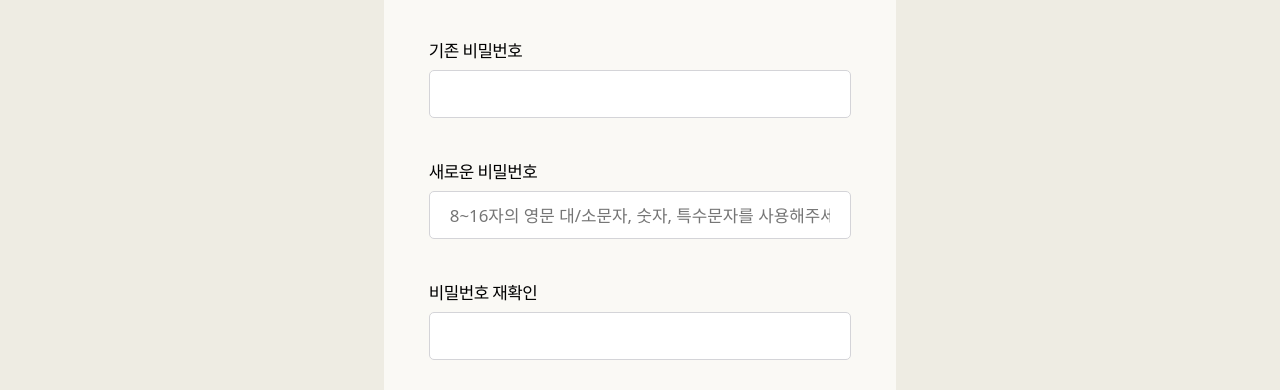
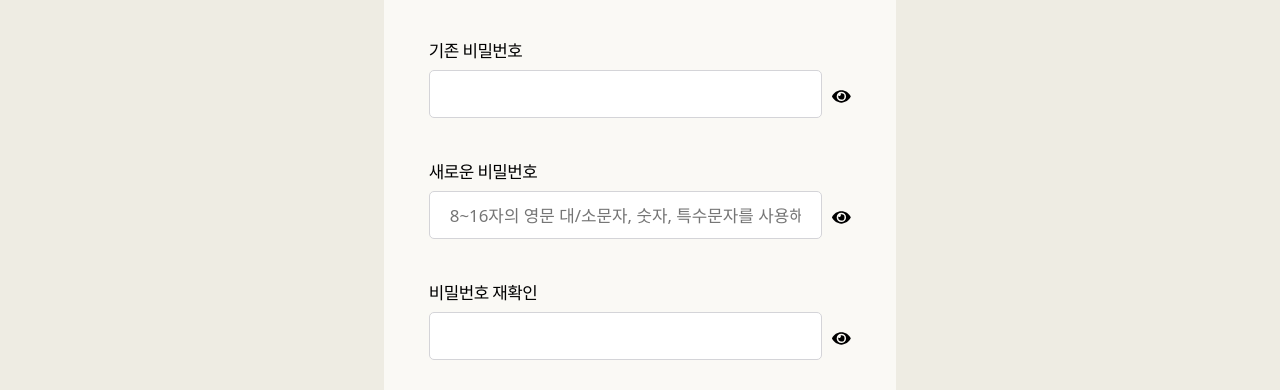
Before and after one commit to git1uv/client, a React (Create React App) app: page /pwchange in a window 1280 px wide. Shown: the part 207-597 px from the top of the page. Built offline with nearby package versions, Linux system fonts and the light colour scheme; no server answers.

Commit message:
feat: 비번 보이기 버튼 추가

```diff
--- a/src/components/Settings/Settings.change.style.js
+++ b/src/components/Settings/Settings.change.style.js
@@ -86,9 +86,10 @@ export const PwChange = styled.div`
     padding: 0;
   }
   input {
-    width: 100%;
+    width: 95%;
     height: 6vh;
-    padding: 10px 20px ;
+    padding: 10px 20px;
+    margin: 0 10px 0 0;
     color: black;
     font-size: 1.125rem;
     border: 1px solid #D4D4D8;
--- a/src/routes/Set/PwChange.jsx
+++ b/src/routes/Set/PwChange.jsx
@@ -2,6 +2,7 @@ import React, { useState, useEffect }  from 'react';
 import * as S from "../../components/Settings/Settings.style"
 import * as Set from "../../components/Settings/Settings.change.style"
 import { FiChevronLeft } from "react-icons/fi";
+import { FaEye, FaEyeSlash } from 'react-icons/fa';
 import { useNavigate } from 'react-router-dom';
 import styled from 'styled-components';
 import axios from 'axios';
@@ -15,6 +16,7 @@ const SettingsWrapper = styled.div`
 function PWChange() {
   const serverURL = process.env.REACT_APP_SERVER_URL;
   const navigate = useNavigate();
+  const [pwVisible, setPwVisible] = useState(false);
   const [currentPw, setCurrentPw] = useState('');
   const [newPw, setNewPw] = useState('');
   const [confirmPw, setConfirmPw] = useState('');
@@ -31,6 +33,10 @@ function PWChange() {
   const validatePassword = (password) => {
     const regex = /^(?=.*[a-zA-Z])(?=.*\d)(?=.*[@$!%*?&])[A-Za-z\d@$!%*?&]{8,16}$/;
     return regex.test(password);
+  };
+
+  const togglePasswordVisibility = () => {
+    setPwVisible(!pwVisible);
   };
 
   const handlePWSubmit = async () => {
@@ -138,11 +144,14 @@ function PWChange() {
         </Set.Text>
         <Set.PwChange>
           <input
-            type="password"
+            type={pwVisible ? 'text' : 'password'}
             value={currentPw}
             onChange={handleCurrentPwChange}
             className={currentPwError ? 'error' : allValid ? 'success' : ''}
           />
+          <button onClick={togglePasswordVisibility}>
+            {pwVisible ? <FaEyeSlash /> : <FaEye />}
+          </button>
         </Set.PwChange>
         <Set.Text>
           <p className={currentPwError ? 'confirm visible' : 'confirm'}>비밀번호가 일치하지 않습니다.</p>
@@ -150,12 +159,15 @@ function PWChange() {
         </Set.Text>
         <Set.PwChange>
           <input
-            type="password"
+            type={pwVisible ? 'text' : 'password'}
             placeholder="8~16자의 영문 대/소문자, 숫자, 특수문자를 사용해주세요."
             value={newPw}
             onChange={handleNewPwChange}
             className={newPwError || confirmPwError ? 'error' : allValid ? 'success' : ''}
           />
+          <button onClick={togglePasswordVisibility}>
+            {pwVisible ? <FaEyeSlash /> : <FaEye />}
+          </button>
         </Set.PwChange>
         <Set.Text>
           {newPwError ? (
@@ -169,11 +181,14 @@ function PWChange() {
         </Set.Text>
         <Set.PwChange>
           <input
-            type="password"
+            type={pwVisible ? 'text' : 'password'}
             value={confirmPw}
             onChange={handleConfirmPwChange}
             className={newPwError || confirmPwError ? 'error' : allValid ? 'success' : ''}
           />
+          <button onClick={togglePasswordVisibility}>
+            {pwVisible ? <FaEyeSlash /> : <FaEye />}
+          </button>
         </Set.PwChange>
         <Set.Text>
         {newPwError ? (
```
